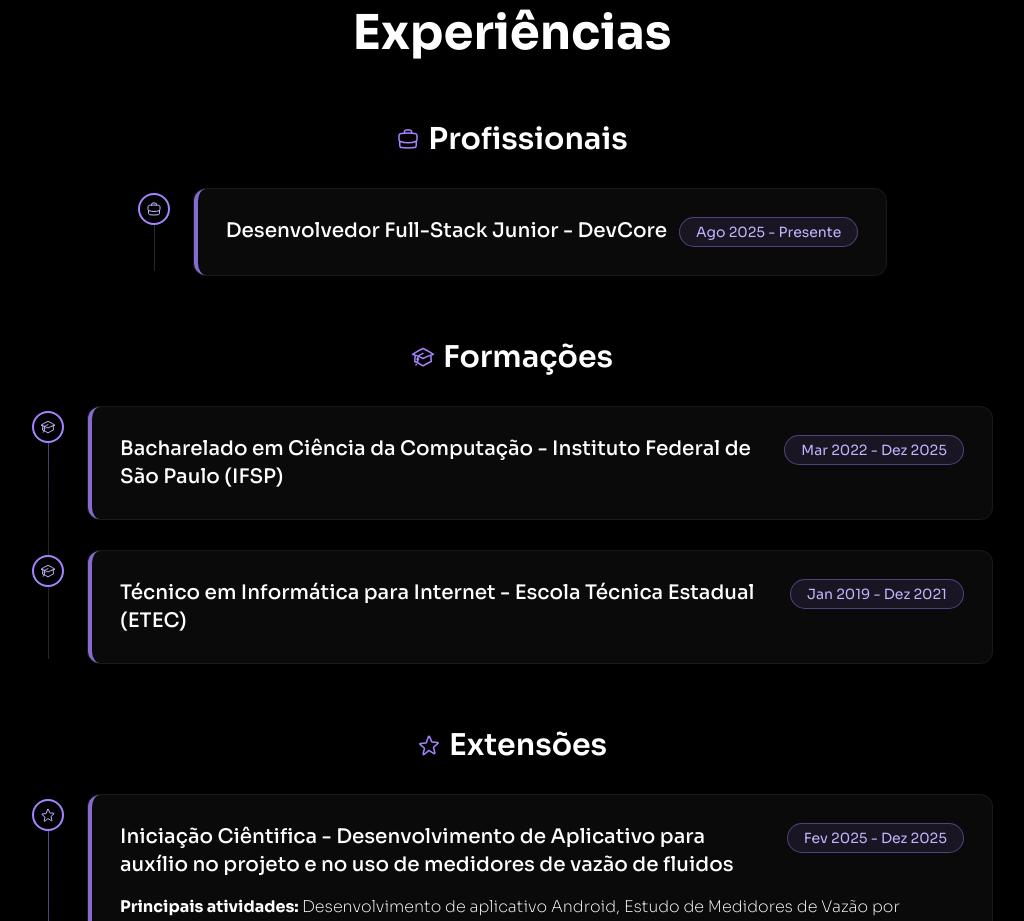
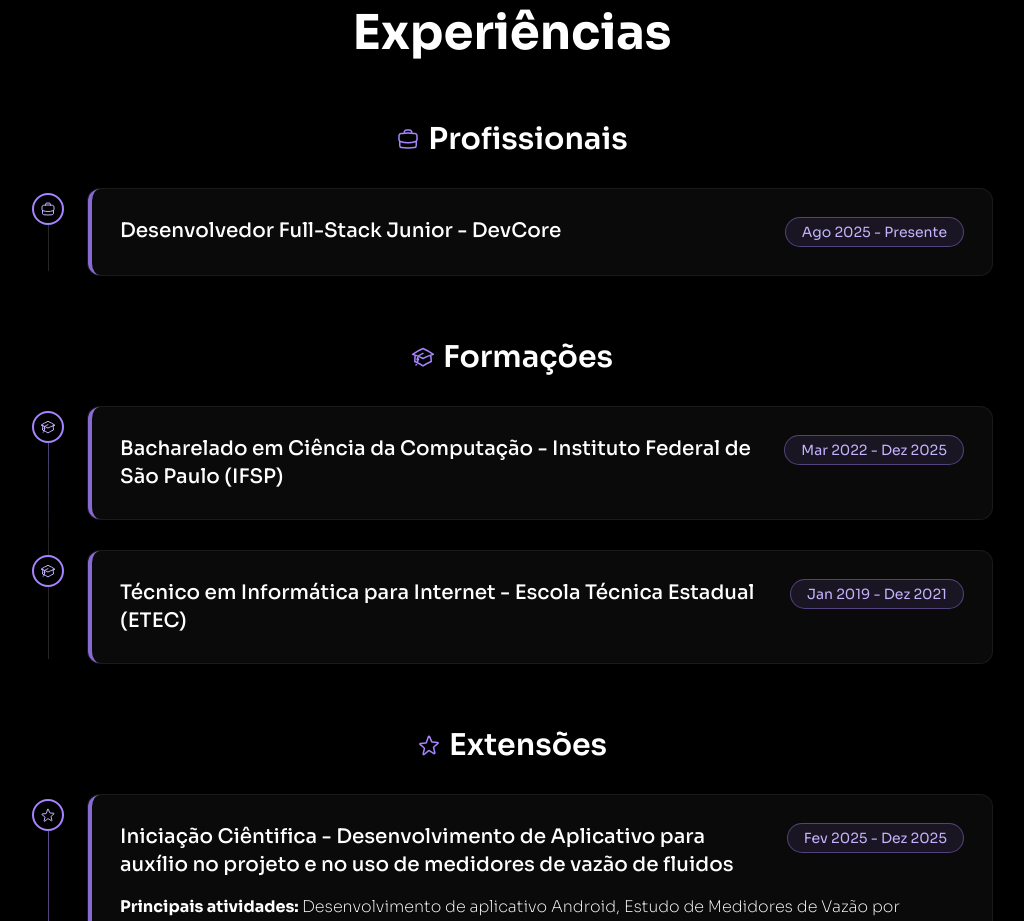
Before and after one commit to VictorRms03/Meu-Portfolio, a Next.js app: page / in a window 1280 px wide. Shown: the part 1720-2641 px from the top of the page, without its empty margins (128-1152 px from the left). Built offline with nearby package versions, Linux system fonts and the light colour scheme.

Commit message:
fix: Experience cards using same width

```diff
--- a/src/components/Experience/AcademicExtensions.tsx
+++ b/src/components/Experience/AcademicExtensions.tsx
@@ -5,7 +5,7 @@ import { academicExtensions } from "@/data/experience";
 
 export default function AcademicExtensions() {
     return (
-        <Container className="max-w-9/12">
+        <Container className="max-w-9/12 w-full">
             <h3 className="mb-8 flex items-center justify-center gap-2 text-3xl font-semibold">
                 <StarIcon className="h-6 w-6 text-violet-400" />
                 Extensões
--- a/src/components/Experience/Degrees.tsx
+++ b/src/components/Experience/Degrees.tsx
@@ -5,7 +5,7 @@ import { degrees } from "@/data/experience";
 
 export default function Degrees() {
     return (
-        <Container className="max-w-9/12">
+        <Container className="max-w-9/12 w-full">
             <h3 className="mb-8 flex items-center justify-center gap-2 text-3xl font-semibold">
                 <AcademicCapIcon className="h-6 w-6 text-violet-400" />
                 Formações
--- a/src/components/Experience/WorkExperiences.tsx
+++ b/src/components/Experience/WorkExperiences.tsx
@@ -5,7 +5,7 @@ import { workExperiences } from "@/data/experience";
 
 export default function WorkExperiences() {
     return (
-        <Container className="max-w-9/12">
+        <Container className="max-w-9/12 w-full">
             <h3 className="mb-8 flex items-center justify-center gap-2 text-3xl font-semibold">
                 <BriefcaseIcon className="h-6 w-6 text-violet-400" />
                 Profissionais
```
